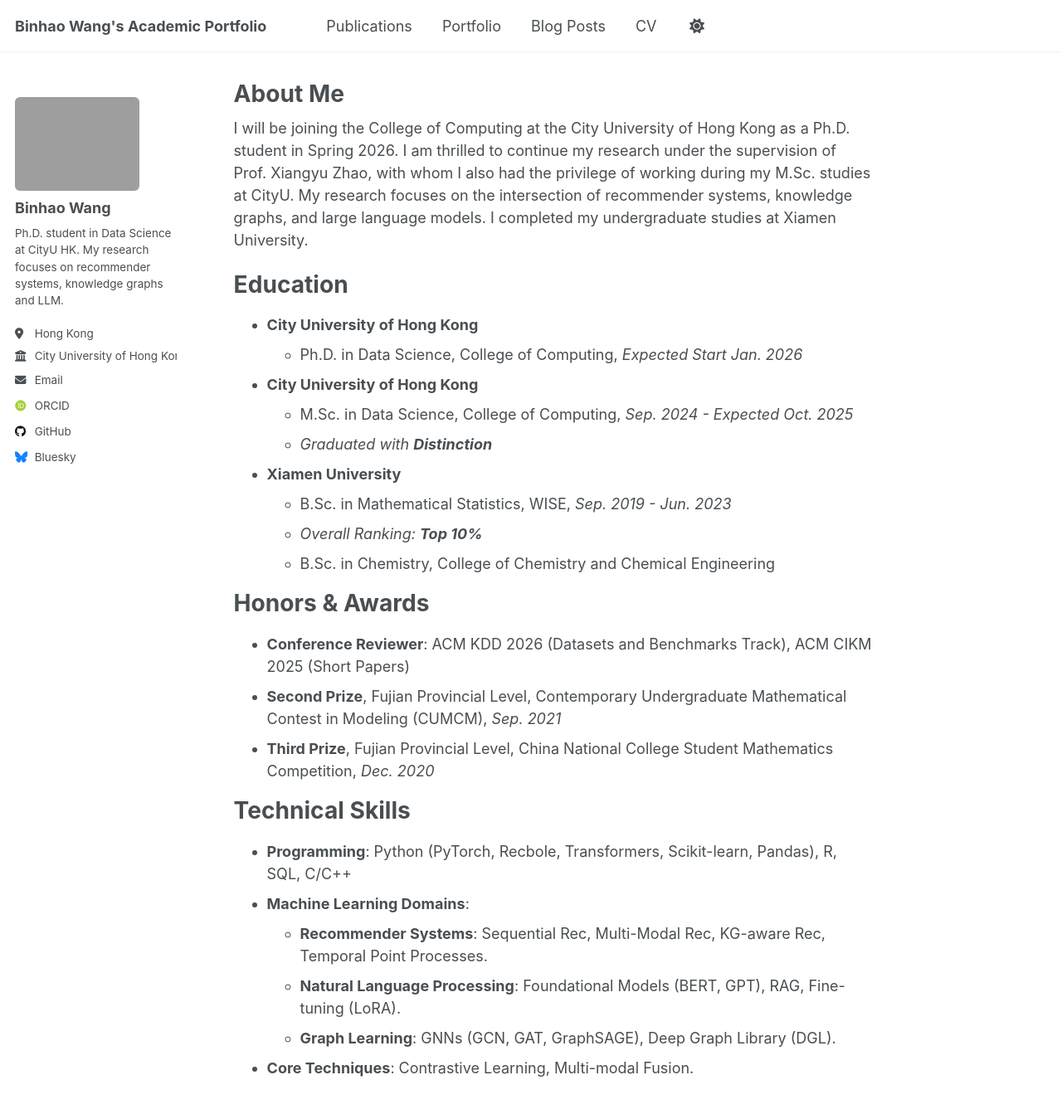
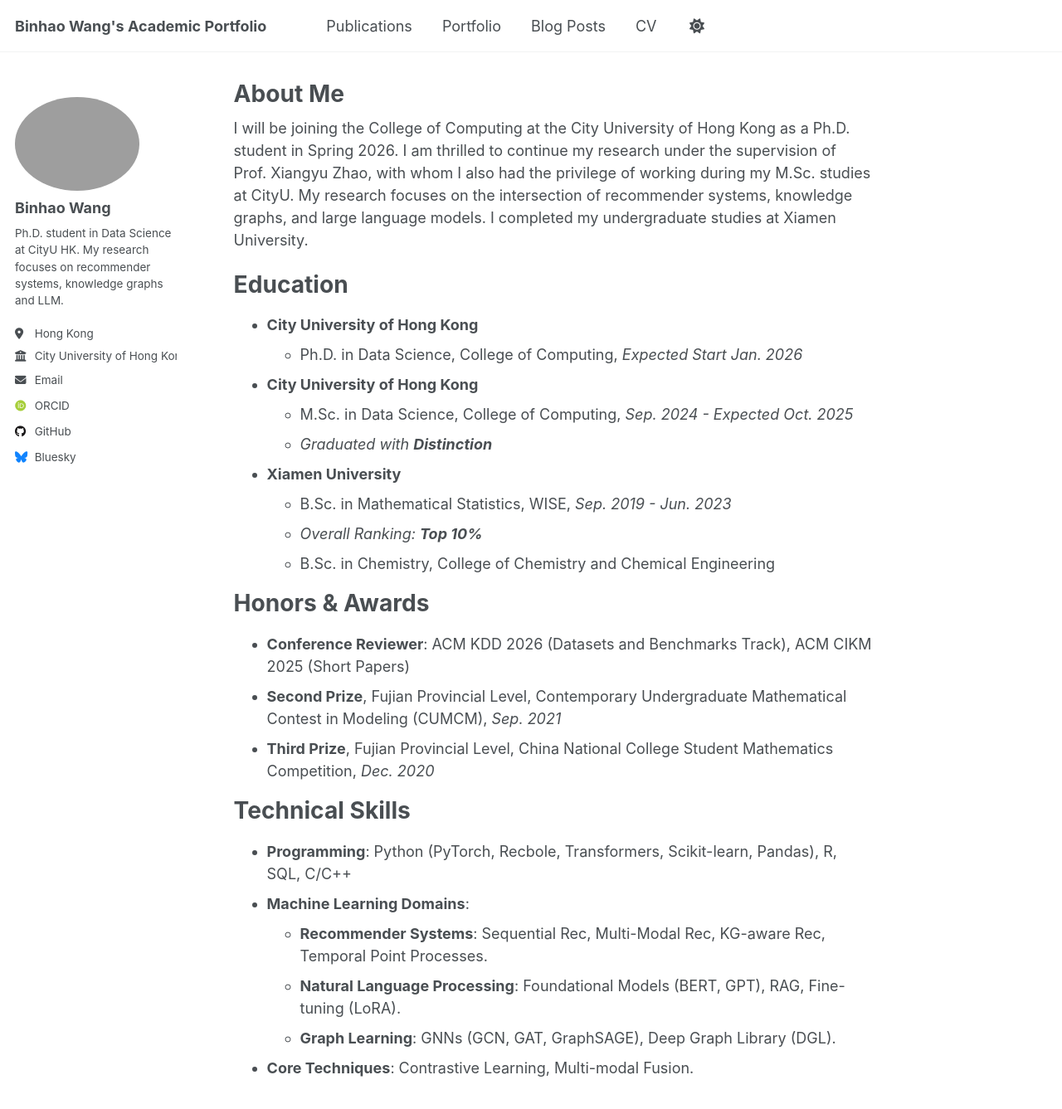
Before and after one commit to BinhaoWang/BinhaoWang.github.io, a Jekyll site: the page built from _pages/about.md, in a window 1280 px wide and 1400 px high. Shown: the top 1337 px of the window at 83% size. Built offline with Jekyll 4.4.1, drawn with Linux system fonts in a browser that asks for light colours; some web fonts are replaced; a script that is not in the unit is left out.

Commit message:
以方代圆

```diff
--- a/_config.yml
+++ b/_config.yml
@@ -23,7 +23,7 @@ repository               : "BinhaoWang/BinhaoWang.github.io"
 #               Additional customization can be done by editing /_includes/author-profile.html
 author:
   # Biographic information
-  avatar           : "bio-photo-mine.jpg"
+  avatar           : "bio-photo-square.jpg"
   name             : "Binhao Wang" # author name
   pronouns         : # example: "she/her"
   bio              : "Ph.D. student in Data Science at CityU HK. My research focuses on recommender systems, knowledge graphs and LLM."
--- a/_sass/layout/_sidebar.scss
+++ b/_sass/layout/_sidebar.scss
@@ -95,7 +95,8 @@
 
   img {
     max-width: 150px;
-    border-radius: 6px;
+    border-radius: 50%;
+    border: none
 
     // @include breakpoint($large) {
     //   padding: 5px;
```
Also changed, not shown: 1 other file.
